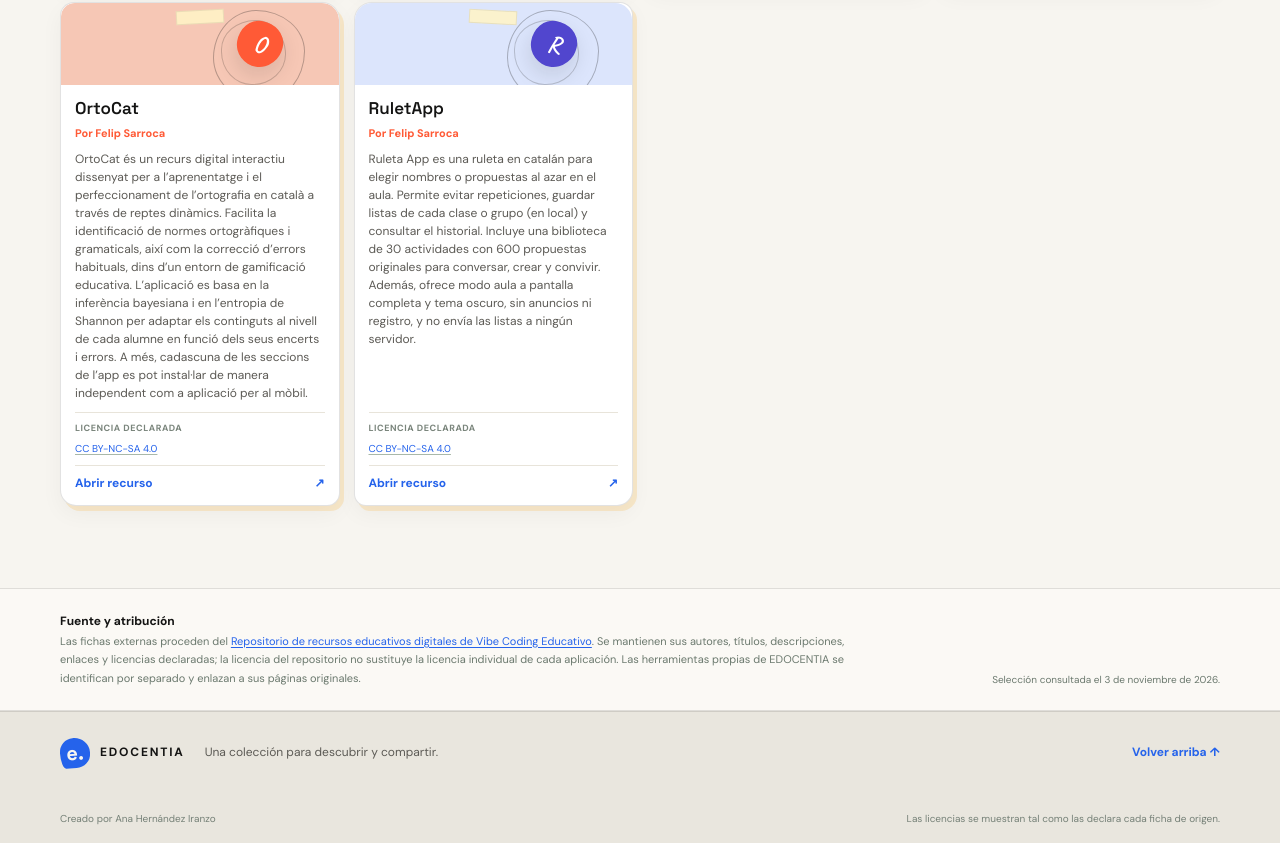
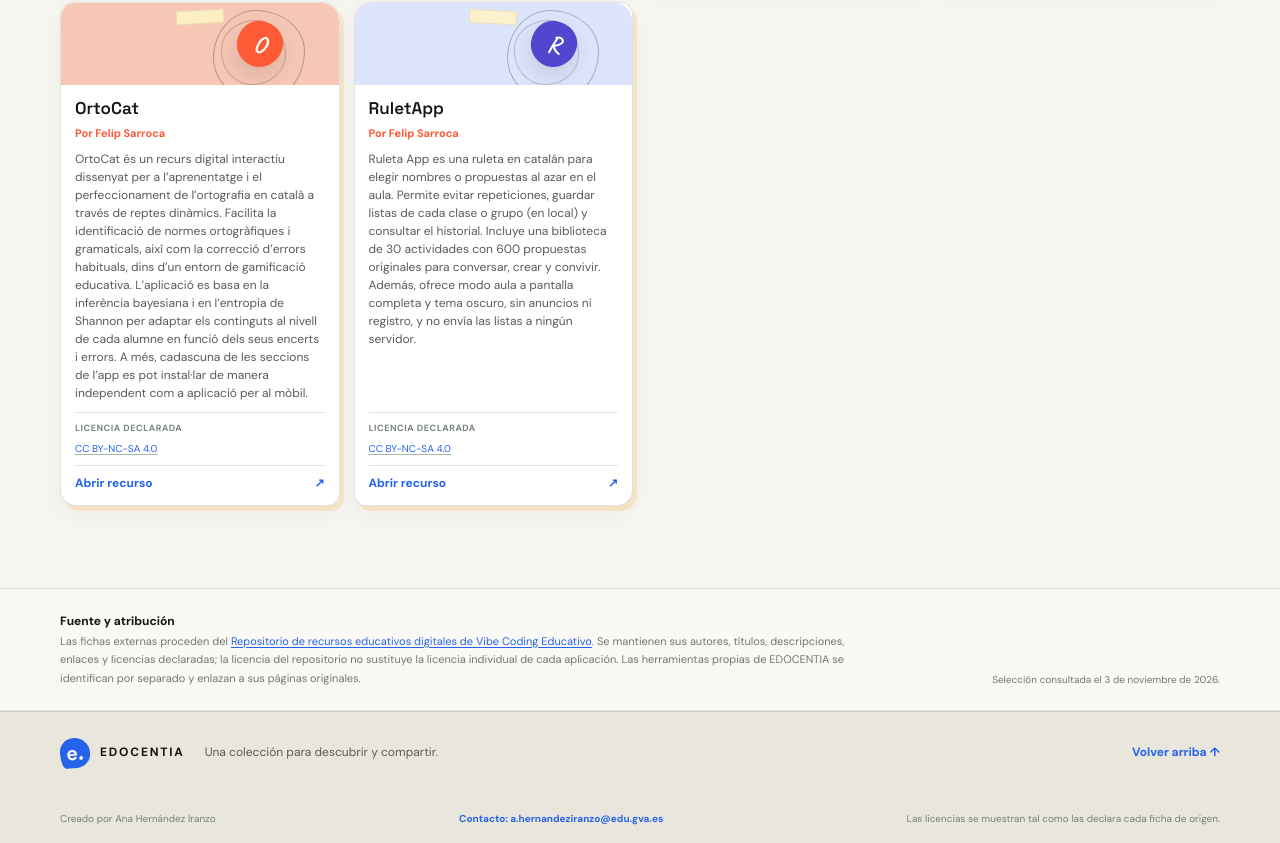
Before and after one commit to Curiousminds123/ED, a plain HTML site: page apps.html in a window 1280 px wide. Shown: the part 2491-3334 px from the top of the page. Drawn offline with Linux system fonts and the light colour scheme.

Commit message:
Add contact email to site footers
Co-authored-by: Copilot <223556219+Copilot@users.noreply.github.com>

```diff
--- a/apps.html
+++ b/apps.html
@@ -102,6 +102,7 @@
     </div>
     <div class="shell footer-bottom">
       <span>Creado por Ana Hernández Iranzo</span>
+      <a href="mailto:a.hernandeziranzo@edu.gva.es">Contacto: a.hernandeziranzo@edu.gva.es</a>
       <span>Las licencias se muestran tal como las declara cada ficha de origen.</span>
     </div>
   </footer>
```
Also changed, not shown: index.html (+1 -0 lines).
